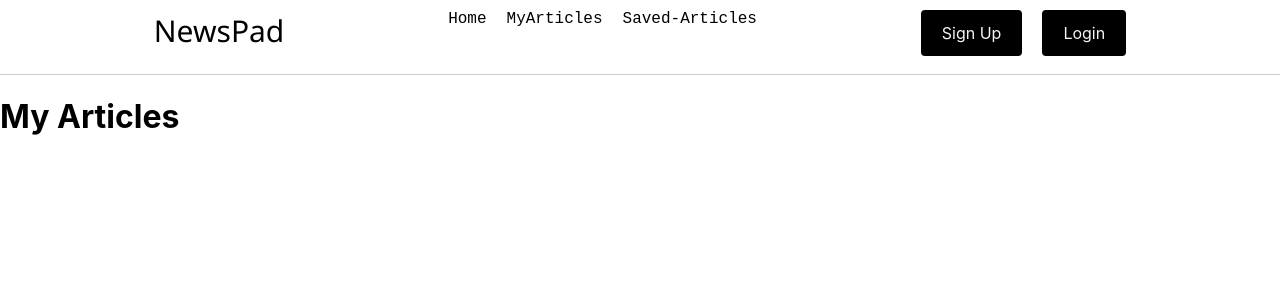
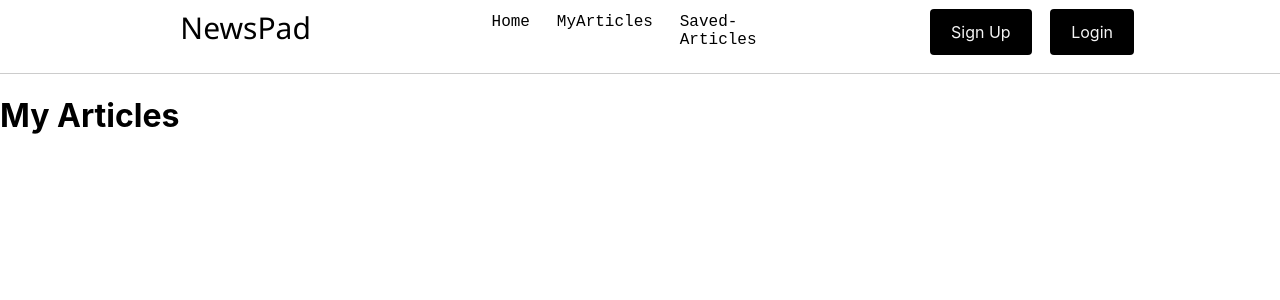
Before and after one commit to Collins33/NewsPad_client_v2, a React (Create React App) app: page /myarticles in a window 1280 px wide. Shown: the top 300 px of the page. Built offline with nearby package versions, Linux system fonts and the light colour scheme.

Commit message:
Fix styling of the button

```diff
--- a/src/components/header/Header.scss
+++ b/src/components/header/Header.scss
@@ -1,9 +1,3 @@
-#name:hover,
-#name:visited,
-#name:link,
-#name:active {
-  text-decoration: none;
-}
 #name {
   font-family: "Segoe UI", Tahoma, Geneva, Verdana, sans-serif;
   font-size: 30px;
@@ -22,7 +16,7 @@
   flex-direction: row;
 }
 .header__content {
-  margin: 10px;
+  margin: 5%;
   font-family: "Courier New", Courier, monospace;
   text-decoration: none;
 }
--- a/src/components/news/news.scss
+++ b/src/components/news/news.scss
@@ -1,8 +1,8 @@
 .news_article_container {
   display: flex;
   flex-wrap: wrap;
-  margin-right: 100px;
-  margin-left: 120px;
+  margin-right: 5%;
+  margin-left: 5%;
 }
 .news-card {
   width: 500px;
@@ -14,6 +14,7 @@
   box-shadow: 0 1px 5px rgba(0, 0, 0, 0.15);
   font-family: "Trebuchet MS", "Lucida Sans Unicode", "Lucida Grande",
     "Lucida Sans", Arial, sans-serif;
+  position: relative;
 }
 
 .news_author {
@@ -21,7 +22,7 @@
 }
 .news-image {
   width: 100%;
-  height: auto;
+  height: 50%;
 }
 .search__button {
   background-color: black;
@@ -39,6 +40,8 @@
   line-height: 1.5;
   border-radius: 0.25rem;
   cursor: pointer;
+  position: absolute;
+  bottom: 0;
 }
 .loader {
   display: block;
--- a/src/components/news/newsArticles.js
+++ b/src/components/news/newsArticles.js
@@ -4,7 +4,6 @@ import "./news.scss";
 export const NewsArticle = ({ news, checkNewsImage }) => {
   const displayNews = news.map((story, index) => (
     <div key={index} className="news-card">
-      <div>
       {checkNewsImage(story.urlToImage) ? (
         <img
           src="https://images.unsplash.com/photo-1559526324-c1f275fbfa32?ixlib=rb-1.2.1&ixid=eyJhcHBfaWQiOjEyMDd9&auto=format&fit=crop&w=1950&q=80"
@@ -14,10 +13,12 @@ export const NewsArticle = ({ news, checkNewsImage }) => {
       ) : (
         <img src={story.urlToImage} className="news-image" alt="images" />
       )}
-      </div>
 
       <div>
-        <h1 className="news_author">{story.source.name}</h1>
+        <h4 className="news_author">{story.source.name}</h4>
+      </div>
+      <div>
+        <h1>{story.title}</h1>
       </div>
       <button className="search__button">Read more >>></button>
     </div>
--- /dev/null
+++ b/src/styles/index.scss
@@ -0,0 +1,17 @@
+.header__button {
+  background-color: black;
+  display: inline-block;
+  font: inherit;
+  color: whitesmoke;
+  font-weight: 400;
+  text-align: center;
+  white-space: nowrap;
+  vertical-align: middle;
+  user-select: none;
+  border: 1px solid transparent;
+  padding: 0.625rem 1.25rem;
+  font-size: 1rem;
+  line-height: 1.5;
+  border-radius: 0.25rem;
+  cursor: pointer;
+}
```
Lines whose indentation alone changed are shown as unchanged.
